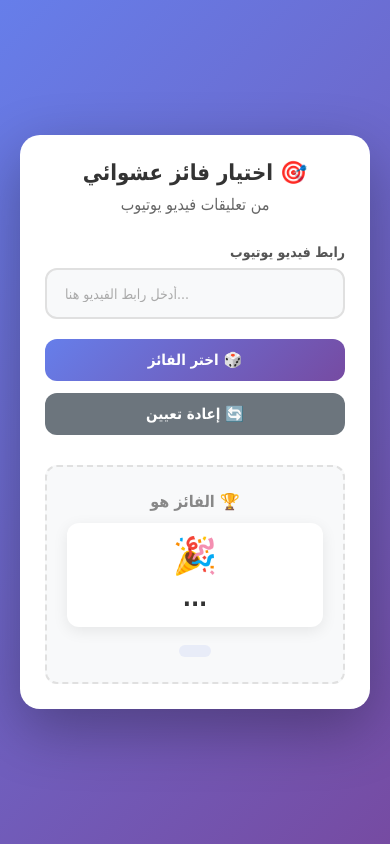
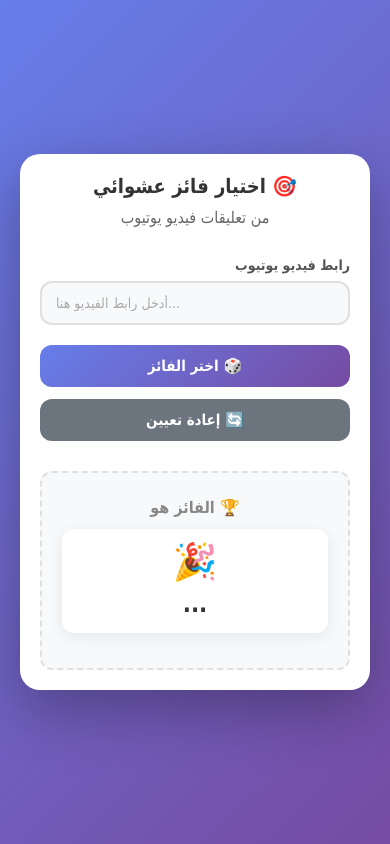
Before and after one commit to amargf/youtube-winner, a Flask app: page / in a window 390 px wide. Run offline with Flask 3, Linux system fonts and the light colour scheme.

Commit message:
Update index.html

```diff
--- a/templates/index.html
+++ b/templates/index.html
@@ -227,6 +227,10 @@
             background: rgba(102, 126, 234, 0.1);
             padding: 6px 16px;
             border-radius: 20px;
+            display: none; /* مخفي افتراضياً */
+        }
+
+        .comment-count.show {
             display: inline-block;
         }
 
@@ -357,6 +361,25 @@
                 padding: 12px;
             }
         }
+
+        @media (max-width: 400px) {
+            .container {
+                padding: 20px;
+            }
+
+            h1 {
+                font-size: 20px;
+            }
+
+            input[type="text"] {
+                padding: 12px 14px;
+                font-size: 14px;
+            }
+
+            .winner-name.highlight {
+                font-size: 22px;
+            }
+        }
     </style>
 </head>
 <body>
@@ -413,10 +436,12 @@
         const loader = document.getElementById('loader');
         const confettiContainer = document.getElementById('confettiContainer');
 
+        // إزالة حالة الفائز عند تغيير الرابط
         videoUrlInput.addEventListener('input', () => {
             resetResult();
         });
 
+        // اختيار الفائز
         pickBtn.addEventListener('click', async () => {
             const videoUrl = videoUrlInput.value.trim();
 
@@ -425,6 +450,7 @@
                 return;
             }
 
+            // تعطيل الزر وعرض التحميل
             pickBtn.disabled = true;
             loader.classList.add('show');
             hideError();
@@ -451,16 +477,25 @@
                 winnerEmoji.textContent = '🎉';
 
                 // عرض التعليق إذا وجد
-                if (data.winner_comment) {
+                if (data.winner_comment && data.winner_comment.trim() !== '') {
                     commentText.textContent = data.winner_comment;
                     winnerComment.style.display = 'block';
                 } else {
                     winnerComment.style.display = 'none';
                 }
 
-                commentCount.textContent = `من بين ${data.total_comments} تعليق`;
+                // عرض عدد التعليقات فقط إذا كان العدد موجوداً وأكبر من 0
+                if (data.has_comments && data.total_comments > 0) {
+                    commentCount.textContent = `من بين ${data.total_comments} تعليق`;
+                    commentCount.classList.add('show');
+                } else {
+                    commentCount.textContent = '';
+                    commentCount.classList.remove('show');
+                }
+
                 resultContainer.classList.add('has-winner');
 
+                // إظهار الكنفيتي
                 showConfetti();
 
             } catch (error) {
@@ -469,12 +504,15 @@
                 winnerName.className = 'winner-name';
                 winnerEmoji.textContent = '😅';
                 winnerComment.style.display = 'none';
+                commentCount.textContent = '';
+                commentCount.classList.remove('show');
             } finally {
                 pickBtn.disabled = false;
                 loader.classList.remove('show');
             }
         });
 
+        // إعادة تعيين
         resetBtn.addEventListener('click', () => {
             videoUrlInput.value = '';
             resetResult();
@@ -483,25 +521,30 @@
             confettiContainer.innerHTML = '';
         });
 
+        // دالة إعادة تعيين النتيجة
         function resetResult() {
             winnerName.textContent = '...';
             winnerName.className = 'winner-name';
             winnerEmoji.textContent = '🎉';
             winnerComment.style.display = 'none';
             commentCount.textContent = '';
+            commentCount.classList.remove('show');
             resultContainer.classList.remove('has-winner');
             confettiContainer.innerHTML = '';
         }
 
+        // دالة عرض الخطأ
         function showError(message) {
             errorMessage.textContent = message;
             errorMessage.classList.add('show');
         }
 
+        // دالة إخفاء الخطأ
         function hideError() {
             errorMessage.classList.remove('show');
         }
 
+        // دالة إظهار الكنفيتي
         function showConfetti() {
             confettiContainer.innerHTML = '';
             const colors = ['#667eea', '#764ba2', '#fbbf24', '#34d399', '#f472b6', '#60a5fa', '#fb923c'];
@@ -519,17 +562,20 @@
                 confettiContainer.appendChild(confetti);
             }
 
+            // إزالة الكنفيتي بعد 5 ثواني
             setTimeout(() => {
                 confettiContainer.innerHTML = '';
             }, 5000);
         }
 
+        // الضغط على Enter لتشغيل الاختيار
         videoUrlInput.addEventListener('keypress', (e) => {
             if (e.key === 'Enter') {
                 pickBtn.click();
             }
         });
 
+        // تحميل تلقائي للرابط من الحافظة
         if (navigator.clipboard) {
             document.addEventListener('paste', async (e) => {
                 const text = await navigator.clipboard.readText();
```
